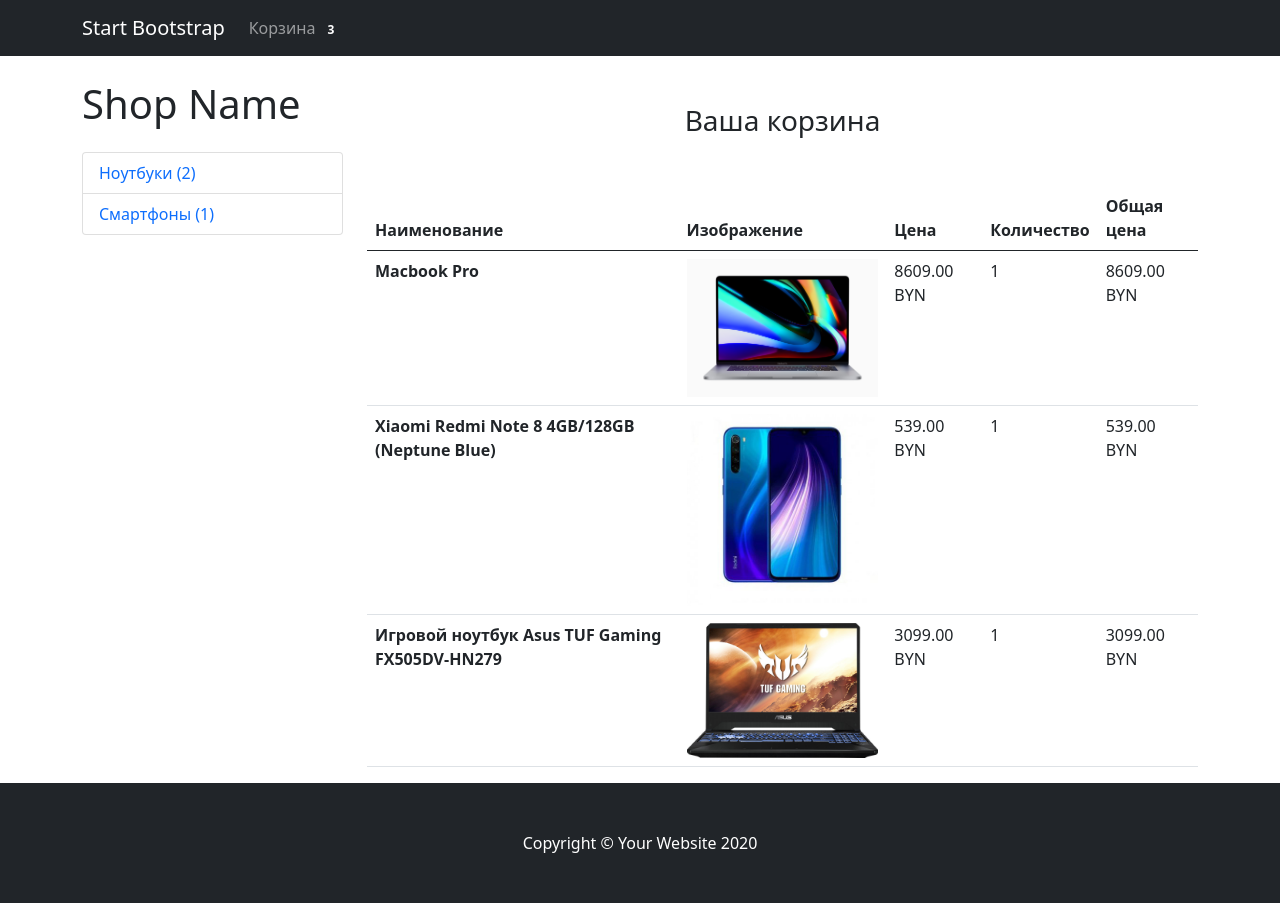
After one commit to alexeyklem/shop, a Django app: page /cart/ in a window 1280 px wide. The commit adds this page. Run offline with Django 3.2, Linux system fonts and the light colour scheme; a user stored in the database is signed in; data comes from the database, SQL or seed files in the repository; both versions use the stored data as it was after the commit; some libraries are stand-ins or nearby versions.

Commit message:
Initial commit

```diff
--- a/mainapp/models.py
+++ b/mainapp/models.py
@@ -1,14 +1,12 @@
-from PIL import Image
 
-import sys
 from django.db import models
 from django.contrib.auth import get_user_model
 from django.contrib.contenttypes.models import ContentType
 from django.contrib.contenttypes.fields import GenericForeignKey
-from django.core.files.uploadedfile import InMemoryUploadedFile
+
 from django.urls import reverse
 
-from io import BytesIO
+
 
 User = get_user_model()
 
--- a/mainapp/templates/base.html
+++ b/mainapp/templates/base.html
@@ -36,19 +36,8 @@
       </button>
       <div class="collapse navbar-collapse" id="navbarResponsive">
         <ul class="navbar-nav ml-auto">
-          <li class="nav-item active">
-            <a class="nav-link" href="#">Home
-              <span class="sr-only">(current)</span>
-            </a>
-          </li>
           <li class="nav-item">
-            <a class="nav-link" href="#">About</a>
-          </li>
-          <li class="nav-item">
-            <a class="nav-link" href="#">Services</a>
-          </li>
-          <li class="nav-item">
-            <a class="nav-link" href="#">Contact</a>
+            <a class="nav-link" href="{% url 'cart' %}">Корзина <span class="badge badge-pill badge-danger">{{ cart.products.count }}</span></a>
           </li>
         </ul>
       </div>
--- /dev/null
+++ b/mainapp/templates/cart.html
@@ -0,0 +1,28 @@
+{% extends 'base.html' %}
+
+{% block content %}
+<h3 class="text-center mt-5 mb-5"> Ваша корзина {% if not cart.products.count %} пусто {% endif %}</h3>
+<table class="table">
+  <thead>
+    <tr>
+      <th scope="col">Наименование</th>
+      <th scope="col">Изображение</th>
+      <th scope="col">Цена</th>
+      <th scope="col">Количество</th>
+        <th scope="col">Общая цена</th>
+    </tr>
+  </thead>
+  <tbody>
+    {% for item in cart.products.all %}
+        <tr>
+          <th scope="row">{{ item.content_object.title }}</th>
+          <td class="w-25"><img src="{{ item.content_object.image.url }}" class="img-fluid"</td>
+          <td>{{ item.content_object.price }} BYN</td>
+          <td>{{ item.qty }}</td>
+            <td>{{ item.final_price }} BYN</td>
+        </tr>
+    {% endfor %}
+  </tbody>
+</table>
+
+{% endblock content %}
--- a/mainapp/templates/product_detail.html
+++ b/mainapp/templates/product_detail.html
@@ -16,6 +16,8 @@
         <h3>{{ product.title }}</h3>
         <p>Цена: {{ product.price }} BYN </p>
         <p>Описание: {{ product.description }}</p>
+        <hr>
+        <a href="{% url 'add_to_cart' ct_model=ct_model slug=product.slug %}"><button class="btn btn-danger">Добавить в корзину</button></a>
     </div>
     <p class="mt-4">Характеристики:</p>
 
--- a/mainapp/urls.py
+++ b/mainapp/urls.py
@@ -1,9 +1,13 @@
 from django.urls import path
 
-from .views import BaseView, ProductDetailView, CategoryDetailView
+from .views import BaseView, ProductDetailView, CategoryDetailView, CartView, AddToCartView
+
 
 urlpatterns = (
+
     path('', BaseView.as_view(), name='base'),
     path('products/<str:ct_model>/<str:slug>/', ProductDetailView.as_view(), name='product_detail'),
-    path('category/<str:slug>/', CategoryDetailView.as_view(),name='category_detail')
+    path('category/<str:slug>/', CategoryDetailView.as_view(),name='category_detail'),
+    path('cart/', CartView.as_view(), name='cart'),
+    path('add-to-cart/<str:ct_model>/<str:slug>/', AddToCartView.as_view(), name='add_to_cart'),
 )
--- a/mainapp/views.py
+++ b/mainapp/views.py
@@ -2,19 +2,27 @@ from django.shortcuts import render
 from django.views.generic import DetailView, View
 
 from .models import Notebook, Smartphone, Category, LatestProducts
+from django.http import HttpResponseRedirect
+from django.contrib.contenttypes.models import ContentType
+from django.views.generic import DetailView, View
+
+from .models import Notebook, Smartphone, Category, LatestProducts, Customer, Cart, CartProduct
 from .mixins import CategoryDetailMixin
 
 
 class BaseView(View):
 
     def get(self, request, *args, **kwargs):
+        customer = Customer.objects.get(user=request.user)
+        cart = Cart.objects.get(owner=customer)
         categories = Category.objects.get_categories_for_left_sidebar()
         products = LatestProducts.objects.get_products_for_main_page(
             'notebook', 'smartphone', with_respect_to='notebook'
         )
         context = {
             'categories': categories,
-            'products': products
+            'products': products,
+            'cart': cart,
         }
         return render(request, 'base.html', context)
 
@@ -36,6 +44,10 @@ class ProductDetailView(CategoryDetailMixin, DetailView):
     template_name = 'product_detail.html'
     slug_url_kwarg = 'slug'
 
+    def get_context_data(self, **kwargs):
+        context = super().get_context_data(**kwargs)
+        context['ct_model'] = self.model._meta.model_name
+        return context
 
 class CategoryDetailView(CategoryDetailMixin, DetailView):
 
@@ -44,3 +56,29 @@ class CategoryDetailView(CategoryDetailMixin, DetailView):
     context_object_name = 'category'
     template_name = 'category_detail.html'
     slug_url_kwarg = 'slug'
+
+class AddToCartView(View):
+
+    def get(self, request, *args, **kwargs):
+        ct_model, product_slug = kwargs.get('ct_model'), kwargs.get('slug')
+        customer = Customer.objects.get(user=request.user)
+        cart = Cart.objects.get(owner=customer, in_order=False)
+        content_type = ContentType.objects.get(model=ct_model)
+        product = content_type.model_class().objects.get(slug=product_slug)
+        cart_product, created = CartProduct.objects.get_or_create(
+            user=cart.owner, cart=cart, content_type=content_type, object_id=product.id, final_price=product.price
+        )
+        cart.products.add(cart_product)
+        return HttpResponseRedirect('/cart/')
+
+class CartView(View):
+
+    def get(self, request, *args, **kwargs):
+        customer = Customer.objects.get(user=request.user)
+        cart = Cart.objects.get(owner=customer)
+        categories = Category.objects.get_categories_for_left_sidebar()
+        context = {
+            'cart': cart,
+            'categories': categories,
+        }
+        return render(request, 'cart.html', context)
```
Also changed, not shown: db.sqlite3.
